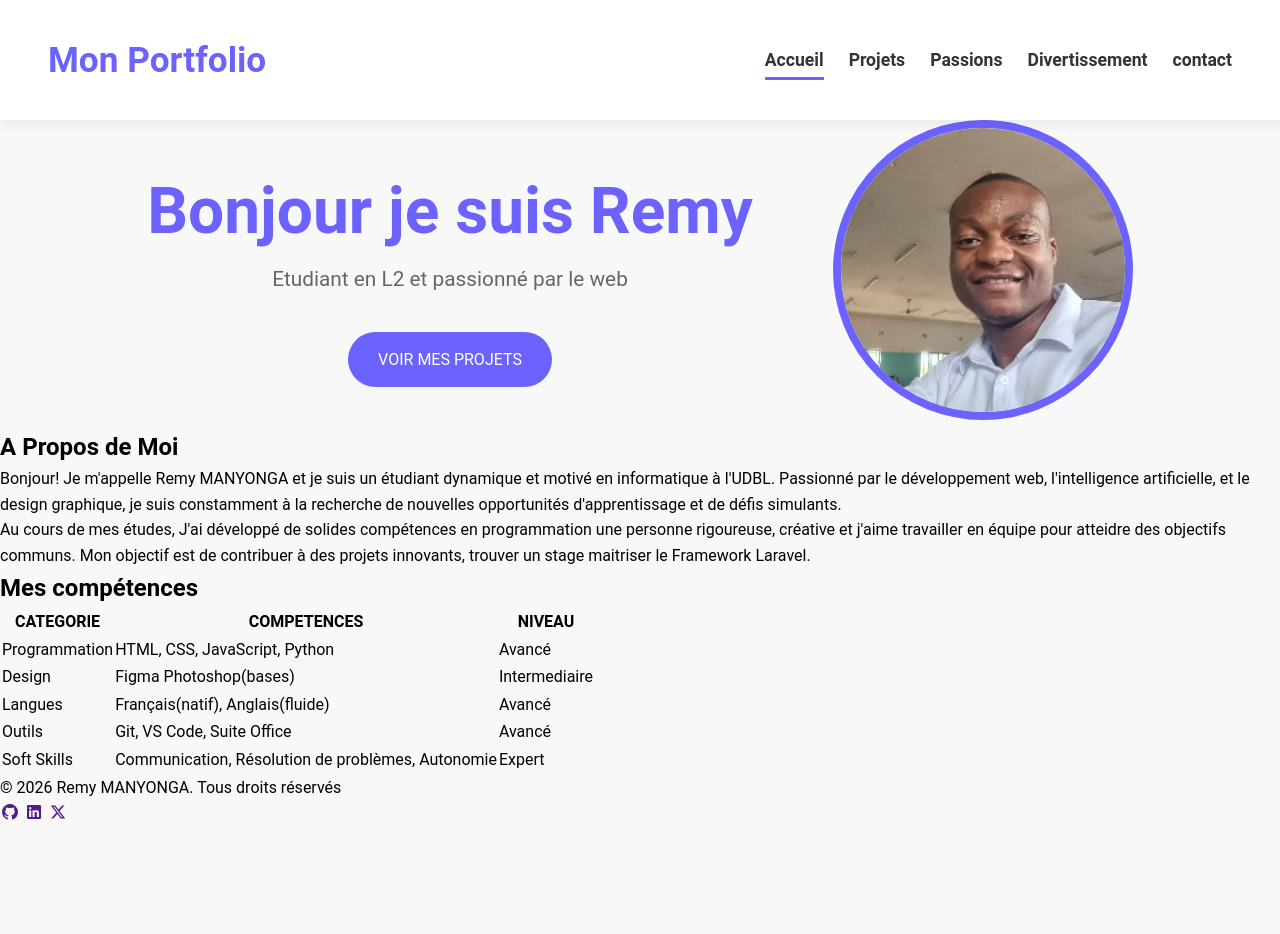
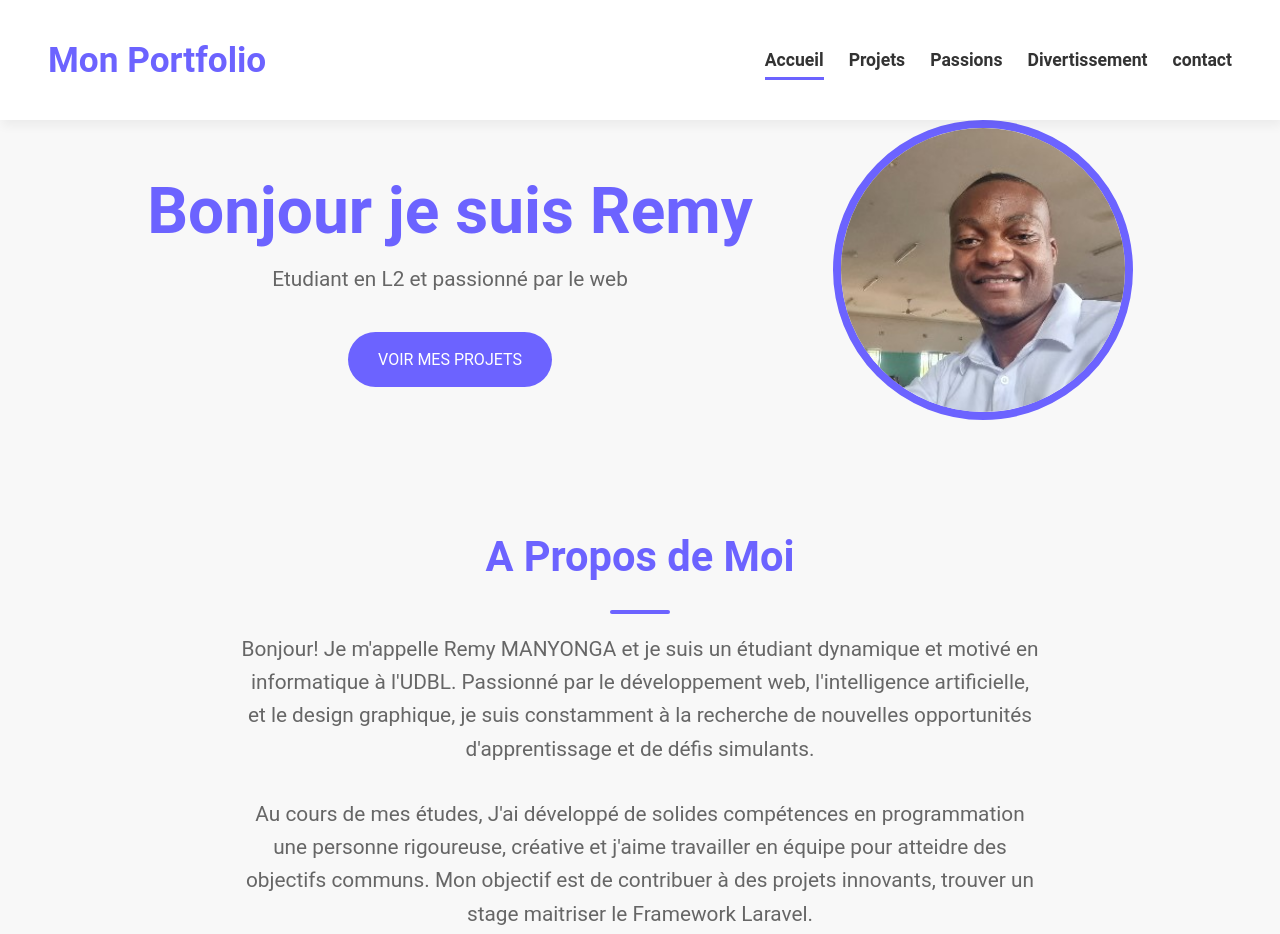
Before and after one commit to ManyongaKuiyambaRemy1/Mon_Portfolio_2026, a plain HTML site: page index.html in a window 1280 px wide. Shown: the top 934 px of the page. Before the commit the page ends 826 px from the top, so only its background shows below. Drawn offline with Linux system fonts and the light colour scheme.

Commit message:
stylisation de la section apropos

```diff
--- a/css/style.css
+++ b/css/style.css
@@ -128,3 +128,34 @@ ul li{
    background-color: var(--violet-fonce);
    transform: translateY(-3px);
   }
+
+  .apropos{
+      width: 800px;
+      margin: 6rem auto;
+      text-align: center;
+  }
+
+  section h2 {
+      color: var(--violet-doux);
+      font-size: 2.6rem;
+      font-weight: 700;
+      position: relative;
+      text-align: center;
+
+  }
+
+  section h2::after {
+      content: '';
+      display: block;
+      width: 60px;
+      height: 4px;
+      background-color: var(--violet-doux);
+      margin: 1.2rem auto;
+      border-radius: 2px;
+  }
+
+  .apropos p {
+   margin-bottom: 2rem;
+   color: var(--gris-fonce);
+   font-size: 1.3rem;
+  }
--- a/index.html
+++ b/index.html
@@ -34,12 +34,12 @@
                 <img src="Remy.jpg" alt="Remy" width="300">
             </div>
         </section>
-        <section>
+        <section class="apropos">
                 <h2>A Propos de Moi</h2>
                 <p>Bonjour! Je m'appelle Remy MANYONGA et je suis un étudiant dynamique et motivé en informatique à l'UDBL. Passionné par le développement web, l'intelligence artificielle, et le design graphique, je suis constamment à la recherche de nouvelles opportunités d'apprentissage et de défis simulants.</p>
                 <p>Au cours de mes études, J'ai développé de solides compétences en programmation une personne rigoureuse, créative et j'aime travailler en équipe pour atteidre des objectifs communs. Mon objectif est de contribuer à des projets innovants, trouver un stage maitriser le Framework Laravel.</p>
         </section>
-        <section>
+        <section class="competences">
             <div>
                 <h2>Mes compétences</h2>
                 <table>
```
